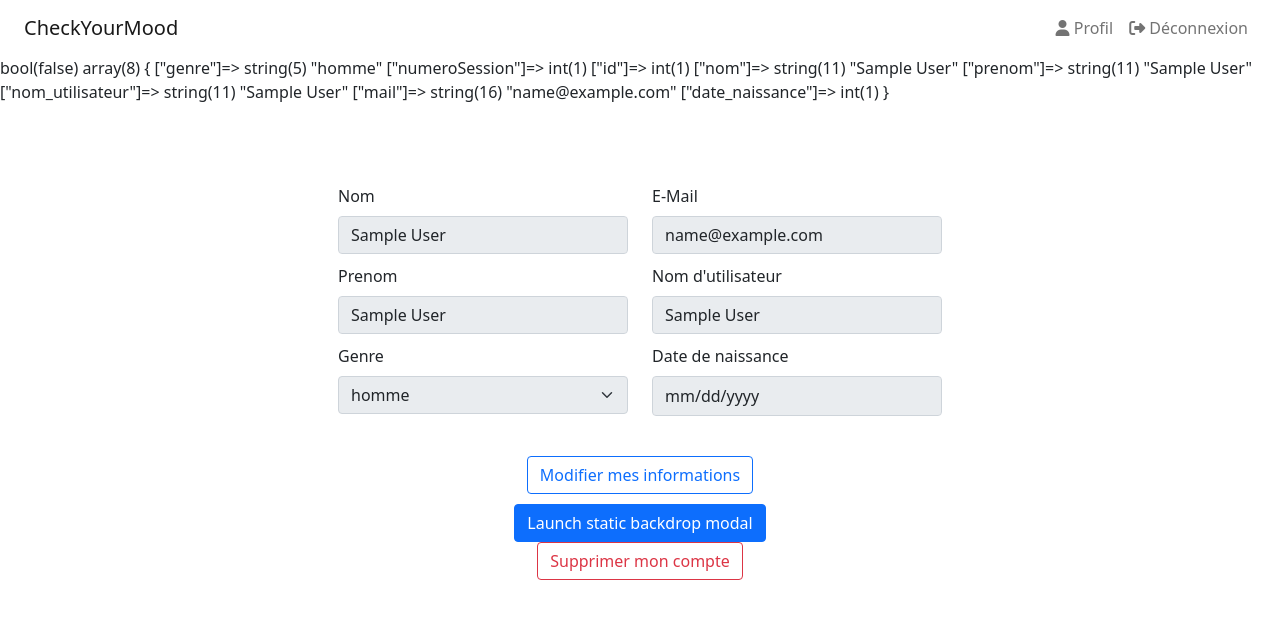
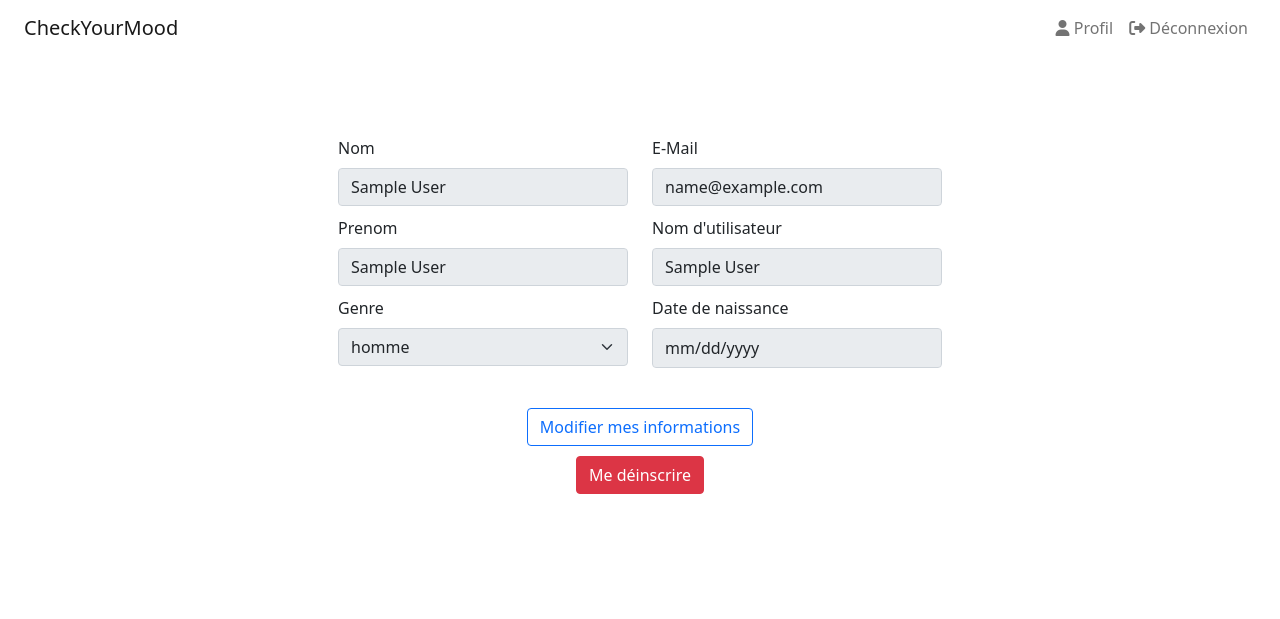
Before and after one commit to OskarMorel/GORAS_CheckYourMood, a PHP site: page /views/vue_profil.php in a window 1280 px wide. Shown: the top 619 px of the page. Run offline with PHP 8.4, Linux system fonts and the light colour scheme; the visitor is signed in with stand-in values (Sample User, id 1); some libraries are stand-ins or nearby versions.

Commit message:
Avancement deinscription

```diff
--- a/controllers/erreurController.php
+++ b/controllers/erreurController.php
@@ -12,7 +12,7 @@ use yasmf\config;
 use yasmf\httphelper;
 
 /**
- * Class homecontroller
+ * Class erreurcontroller
  * Page d'accueil de la partie visible
  * @package controllers
  */
--- a/views/includes/header.php
+++ b/views/includes/header.php
@@ -25,6 +25,10 @@
     <!-- Liens vers les scripts (.js) -->
     <script src="https://kit.fontawesome.com/dbb1bac2bf.js"></script>
     <script src="../../bootstrap/js/boostrap.js"></script>
+    <!-- JavaScript Bundle with Popper -->
+    <script src="https://cdn.jsdelivr.net/npm/bootstrap@5.2.3/dist/js/bootstrap.bundle.min.js" integrity="sha384-kenU1KFdBIe4zVF0s0G1M5b4hcpxyD9F7jL+jjXkk+Q2h455rYXK/7HAuoJl+0I4" crossorigin="anonymous"></script>
+
+
 
     <!-- Liens pour fullcalendar -->
     <script src='../../fullcalendar6/dist/index.global.js'></script>
--- a/views/vue_profil.php
+++ b/views/vue_profil.php
@@ -6,9 +6,10 @@ require 'includes/header.php';
     <?php
         require 'includes/navbar.php';
         $edition = false;
-        var_dump($edition);
-        var_dump($_SESSION);
+        //var_dump($edition);
+        //var_dump($_SESSION);
     ?>
+
 
     <div class="container-fluid text-center">
         <p class="espace2"></p>
@@ -76,41 +77,35 @@ require 'includes/header.php';
 
         <!-- Partie de la vue pour se deinscrire de CheckYourMood -->
 
-        <!-- Button trigger modal -->
-<button type="button" class="btn btn-primary" data-toggle="modal" data-target="#staticBackdrop">
-  Launch static backdrop modal
-</button>
+        <!-- Boutton pour afficher le modal contenant le formulaire de deinscription -->
+        <button class="btn btn-danger" data-bs-toggle="modal" data-bs-target="#modal1">Me déinscrire</button>
 
-<!-- Modal -->
-<div class="modal fade" id="staticBackdrop" data-backdrop="static" tabindex="-1" role="dialog" aria-labelledby="staticBackdropLabel" aria-hidden="true">
-  <div class="modal-dialog" role="document">
+        <!-- Modal contenant le formulaire de deinscription et qui appelle le controller profil et l'action supprimer profil -->
+        <div class="modal fade" id="modal1">
+
+            <div class="modal-dialog">
                 <div class="modal-content">
                     <div class="modal-header">
-        <h5 class="modal-title" id="staticBackdropLabel">Modal title</h5>
-        <button type="button" class="close" data-dismiss="modal" aria-label="Close">
-          <span aria-hidden="true">&times;</span>
-        </button>
+                        <h5 class="modal-title">Confirmation de déinscription </h5>
+                        <button class="btn-close" data-bs-dismiss="modal"></button>
                     </div>
                     <div class="modal-body">
-        ...
+                        Vous etes sur le point de vous déinscrire de CheckYourMood. <br><br>
+                        En cliquant sur <b>me déinscrire de CheckYourMood</b> vous ne pourrez plus acceder au services de CheckYourMood et vos données personnelles seront supprimées.
+
                     </div>
                     <div class="modal-footer">
-        <button type="button" class="btn btn-secondary" data-dismiss="modal">Close</button>
-        <button type="button" class="btn btn-primary">Understood</button>
+                        <button class="btn btn-secondary" data-bs-dismiss="modal">Annuler</button>
+                        <!-- Formulaire avec un input caché qui contient l'id de l'utilisateur -->
+                        <form action="/?controller=profil&action=supprimerProfil" method="POST">
+                            <input hidden name="codeUtilisateur" value="<?php echo($_SESSION['id']); ?>">
+                            <input type="submit" value="Me déinscrire de CheckYourMood" data-bs-dismiss="modal" class="btn btn-danger">
+                        </form>
                     </div>
                 </div>
             </div>
         </div>
 
-        <form action="/?controller=profil&action=supprimerProfil" method="POST">
-            <input hidden name="idUtilisateur" value="<?php echo($_SESSION['id']); ?>">
-            <div class="row">
-                <div class="col"></div>
-                <div class="col"><input type="submit" value="Supprimer mon compte" class="btn btn-outline-danger"></div>
-                <div class="col"></div>
-            </div>
-        </form>
-
     </div>
 </body>
 </html>
--- a/yasmf/datasource.php
+++ b/yasmf/datasource.php
@@ -55,7 +55,7 @@ class  datasource
             $pdo = new PDO($dsn, $this->user, $this->pass, $options);
             return $pdo;
         } catch (\PDOException $Exception) {
-            header("Location: /../views/visible/ErreurBD.php");
+            header("Location: /../views/PageErreur.php");
         }
     }
 }
```
Also changed, not shown: controllers/profilController.php (+15 -1 lines), model/humeurservice.php (+26 -0 lines), model/utilisateurservice.php (+26 -0 lines). Lines whose indentation alone changed are shown as unchanged.
